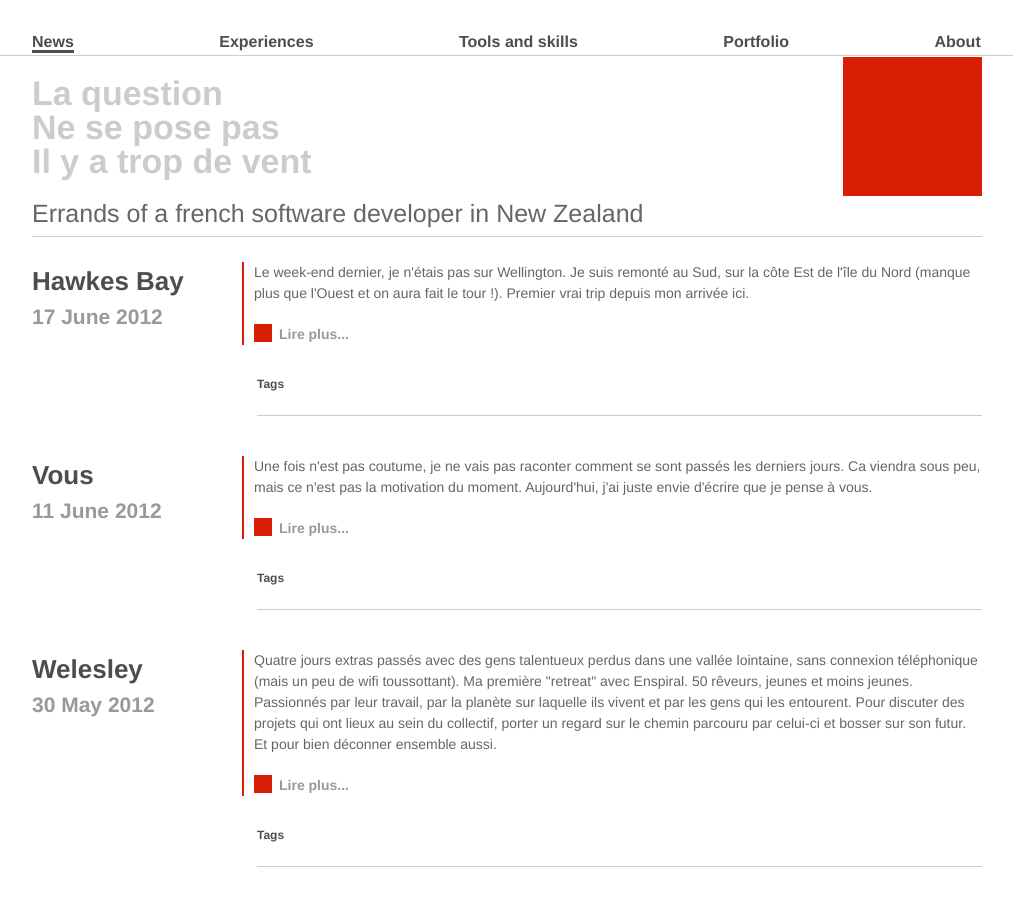
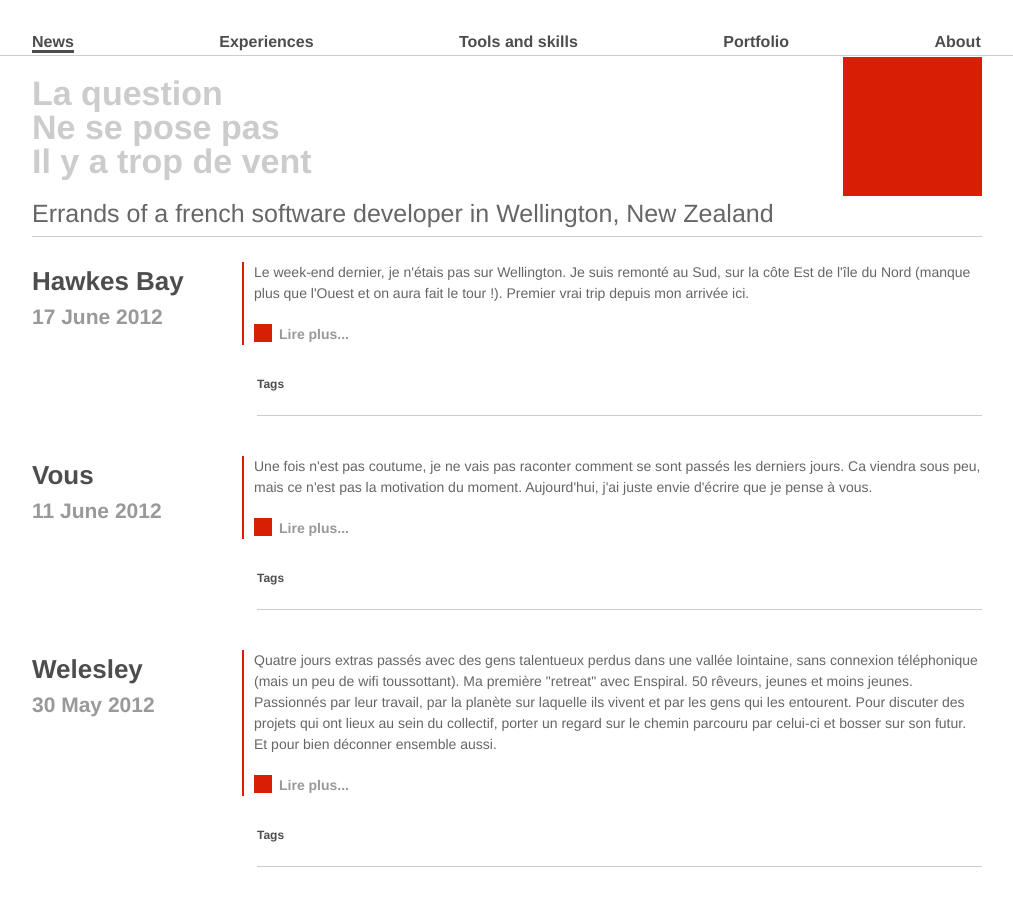
Before and after one commit to vaevictis/vaevictis.github.com, a Jekyll site: the page built from index.html, in a window 1280 px wide and 900 px high. Shown: the whole window, without its empty margins (133-1146 px from the left). Built offline with Jekyll 4.4.1, drawn with Linux system fonts in a browser that asks for light colours; nearby versions of some CDN libraries.

Commit message:
Update header text

```diff
--- a/_layouts/news.html
+++ b/_layouts/news.html
@@ -2,7 +2,7 @@
 layout: navigation
 title: Errands
 ---
-<h2>Errands of a french software developer in New Zealand</h2>
+<h2>Errands of a french software developer in Wellington, New Zealand</h2>
 
 <div id="posts">
 	{{ content }}
--- a/about.html
+++ b/about.html
@@ -20,7 +20,7 @@ title: About
 	</p>
 
 	<p>
-		When I was a student, I had one dream: I wanted to spend a year in Sweden. Well, I did it. And enjoyed it much !
+		When I was a student, I had one dream: I wanted to spend a year in Sweden. Well, I did it. And enjoyed it much!
 		I came back in France in 2004. Since then, I’ve had one desire.
 	</p>
 	<p>
--- a/portfolio.html
+++ b/portfolio.html
@@ -41,7 +41,7 @@ title: Portfolio
 				<h3>EIME</h3>
 				<img src="http://vaevictis.smugmug.com/Other/webwork/i-D2JCDgv/0/M/home-M.png" alt="EIME designer page" />
 				<p>
-					Environmental Improvement Made Easy. Development was not ! A huge web based data cruncher. This is an environmental assessment tool, which quantifies the impact of building anything. It takes into account a product life cycle from the resources mining to its recycling, burning or landfilling.
+					Environmental Improvement Made Easy. Development was not! A huge web based data cruncher. This is an environmental assessment tool, which quantifies the impact of building anything. It takes into account a product life cycle from the resources mining to its recycling, burning or landfilling.
 				</p>
 
 				<p>
```
